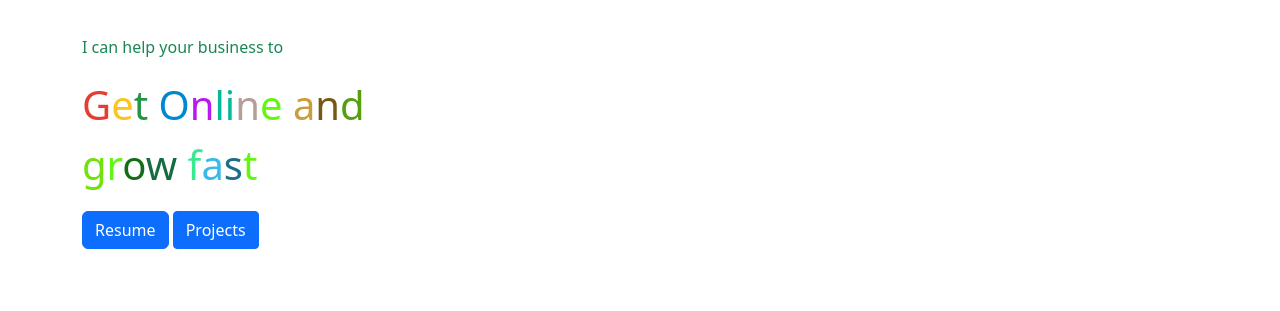
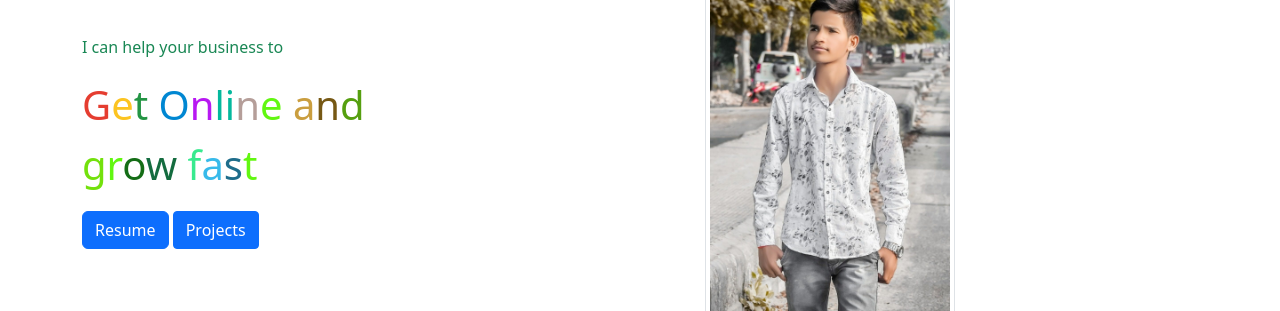
Before and after one commit to khabaitech/KTI043, a plain HTML site: page task 19(display ).html in a window 1280 px wide. Shown: the part 246-557 px from the top of the page. Drawn offline with nearby package versions, Linux system fonts and the light colour scheme; the site is published under a folder, as on GitHub Pages, so addresses that start at the root find nothing.

Commit message:
Update task 19(display ).html

```diff
--- a/task 19(display ).html
+++ b/task 19(display ).html
@@ -114,7 +114,7 @@ p span.c20 {color: #62f711;}
 </div>
 
 <div class=" col-md-8 " style="  text-align: center;">
-<img src="/Prakash Kumar.jpg" alt="Photo" class="img-thumbnail" width="250rem">
+<img src="Prakash Kumar.jpg" alt="Photo" class="img-thumbnail" width="250rem">
 		</div>
 	</div>
 </div>
```
